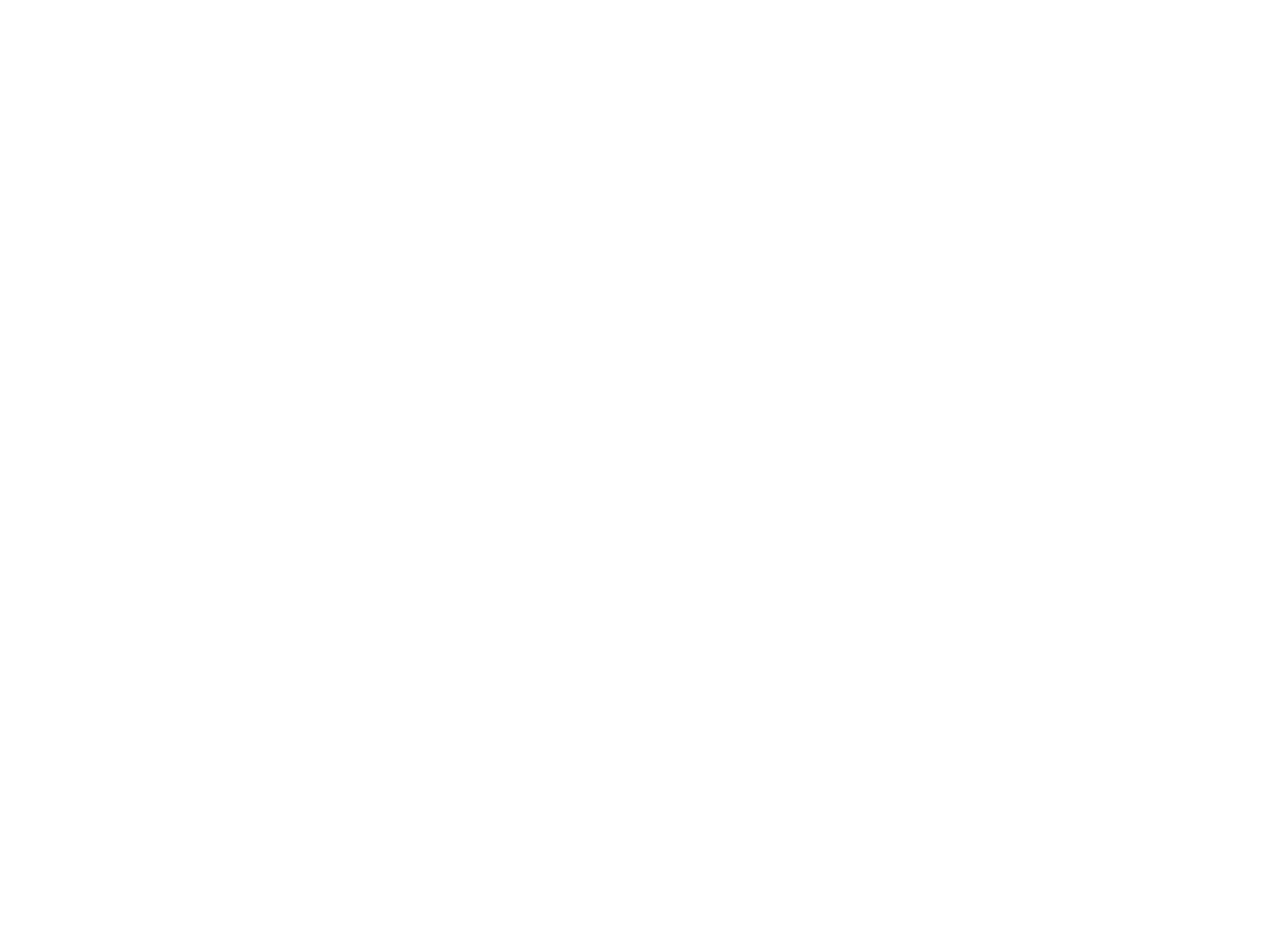
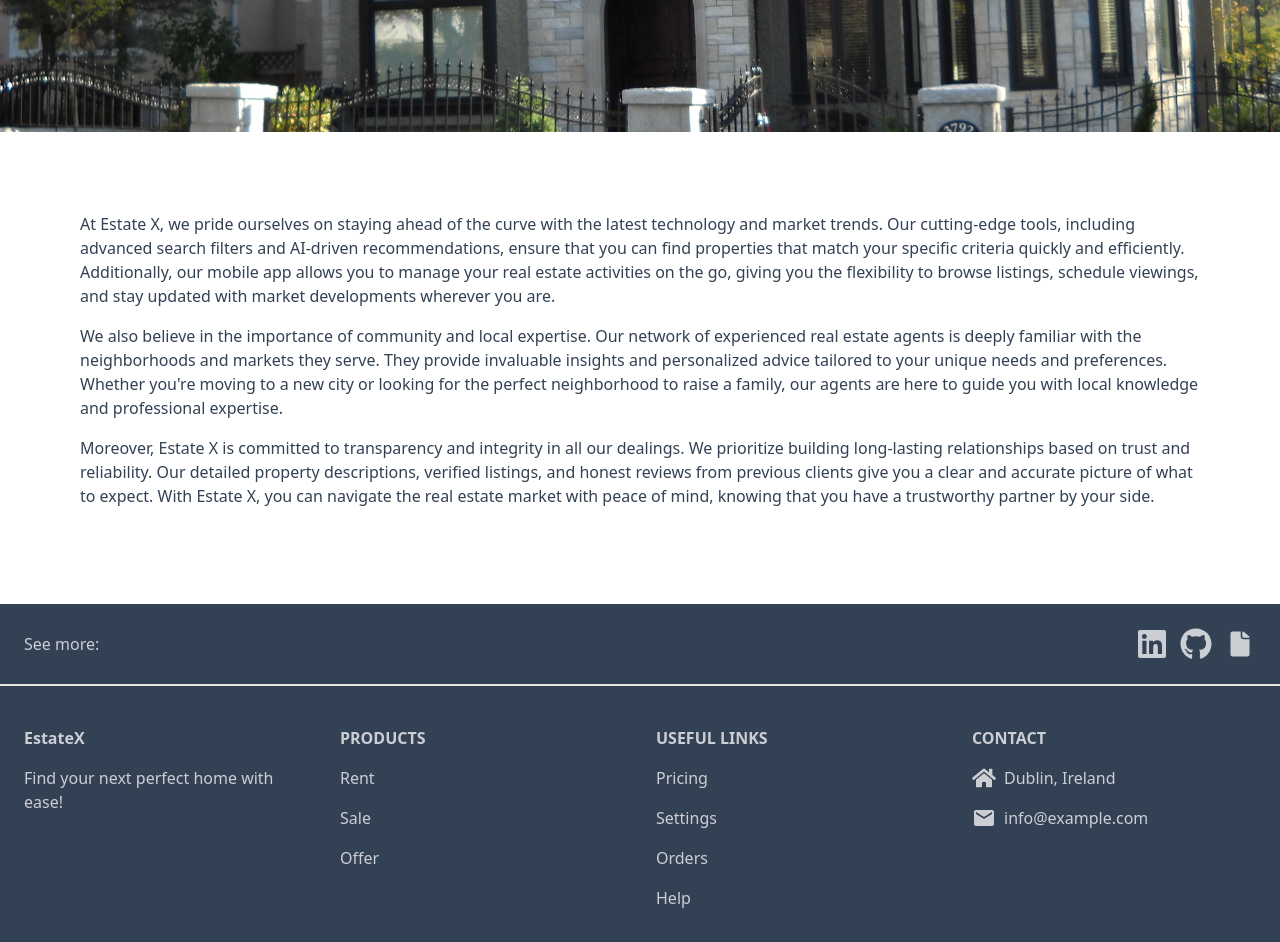
Before and after one commit to stevethomas13/estate-x, a React (Vite) app in the folder client/: page /about in a window 1280 px wide. Shown: the part 940-1882 px from the top of the page. Before the commit the page ends 918 px from the top, so only its background shows below. Built offline with nearby package versions, Linux system fonts and the light colour scheme; no server answers.

Commit message:
improved general formatting of project and improved about page

```diff
--- a/client/src/components/Footer.jsx
+++ b/client/src/components/Footer.jsx
@@ -9,7 +9,7 @@
 const Footer = () => {
     return (
         <footer
-            className="text-center bg-slate-700 dark:text-white/75 lg:text-left">
+            className="text-center bg-slate-700 text-white/75 lg:text-left">
             <div
                 className="flex items-center justify-center border-b-2 border-neutral-200 p-6 dark:border-white/10 lg:justify-between">
                 <div className="me-12 hidden lg:block">
--- a/client/src/pages/About.jsx
+++ b/client/src/pages/About.jsx
@@ -1,5 +1,6 @@
 import React from 'react';
 import Footer from '../components/Footer';
+import photo from '../assets/5220536930_f20c652671_k.jpg'
 
 const About = () => {
   return (
@@ -17,6 +18,20 @@
         </p>
 
       </div>
+      <img className='h-[500px] mx-auto object-cover w-full' src={photo}></img>
+      <div className='py-20 px-4 max-w-6xl mx-auto'>
+        <p className='mb-4 text-slate-700'>
+          At Estate X, we pride ourselves on staying ahead of the curve with the latest technology and market trends. Our cutting-edge tools, including advanced search filters and AI-driven recommendations, ensure that you can find properties that match your specific criteria quickly and efficiently. Additionally, our mobile app allows you to manage your real estate activities on the go, giving you the flexibility to browse listings, schedule viewings, and stay updated with market developments wherever you are.
+        </p>
+        <p className='mb-4 text-slate-700'>
+          We also believe in the importance of community and local expertise. Our network of experienced real estate agents is deeply familiar with the neighborhoods and markets they serve. They provide invaluable insights and personalized advice tailored to your unique needs and preferences. Whether you're moving to a new city or looking for the perfect neighborhood to raise a family, our agents are here to guide you with local knowledge and professional expertise.
+        </p>
+        <p className='mb-4 text-slate-700'>
+          Moreover, Estate X is committed to transparency and integrity in all our dealings. We prioritize building long-lasting relationships based on trust and reliability. Our detailed property descriptions, verified listings, and honest reviews from previous clients give you a clear and accurate picture of what to expect. With Estate X, you can navigate the real estate market with peace of mind, knowing that you have a trustworthy partner by your side.
+        </p>
+
+      </div>
+
       <Footer></Footer>
     </div>
   )
--- a/client/src/pages/Home.jsx
+++ b/client/src/pages/Home.jsx
@@ -88,7 +88,7 @@
                                 Show more offers
                             </Link>
                         </div>
-                        <div className="flex flex-wrap gap-4 bg-red-50">
+                        <div className="flex flex-wrap gap-4">
                             {offerListings.map((listing) => (
                                 <ListingItem listing={listing} key={listing._id}></ListingItem>
                             ))}
--- a/client/src/pages/Profile.jsx
+++ b/client/src/pages/Profile.jsx
@@ -8,7 +8,6 @@
 import { updateUserFailure, updateUserStart, updateUserSuccess } from '../redux/user/userSlice';
 import { deleteUserFailure, deleteUserStart, deleteUserSuccess } from '../redux/user/userSlice';
 import { signOutUserFailure, signOutUserStart, signOutUserSuccess } from '../redux/user/userSlice';
-import Footer from '../components/Footer';
 
 const Profile = () => {
 
@@ -219,7 +218,6 @@
           </div>
         ))}
       </div>}
-      <Footer></Footer>
     </div>
   )
 }
```
Also changed, not shown: client/src/assets/5220536930_f20c652671_k.jpg (added). Lines whose indentation alone changed are shown as unchanged.
